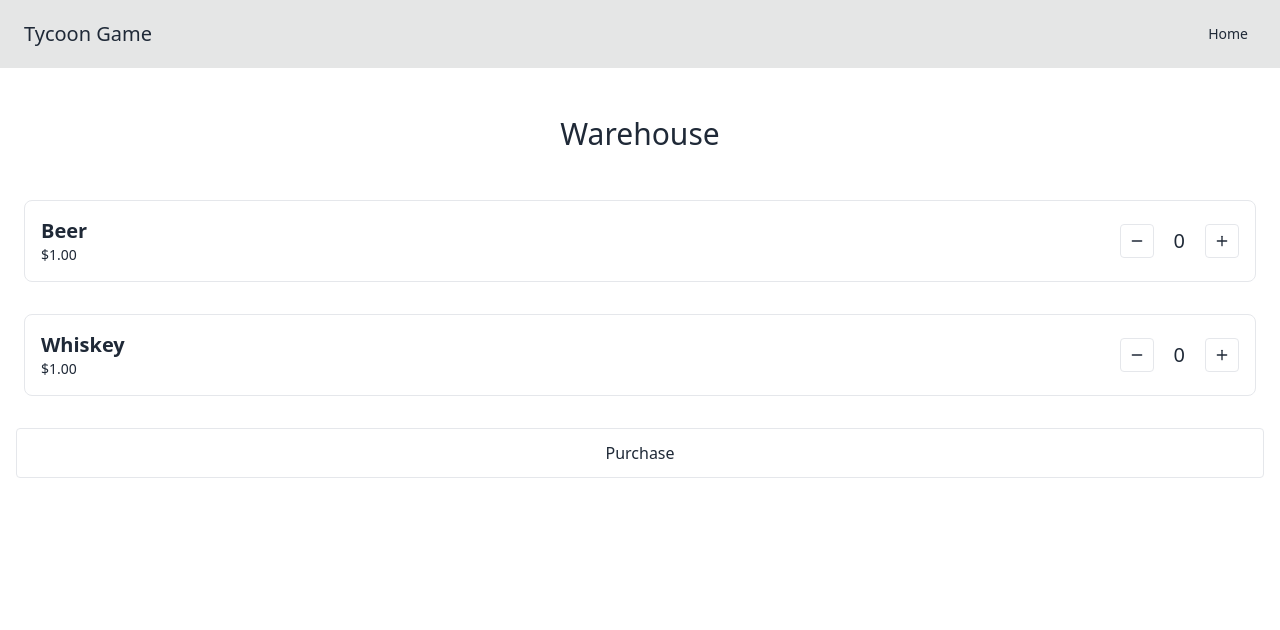
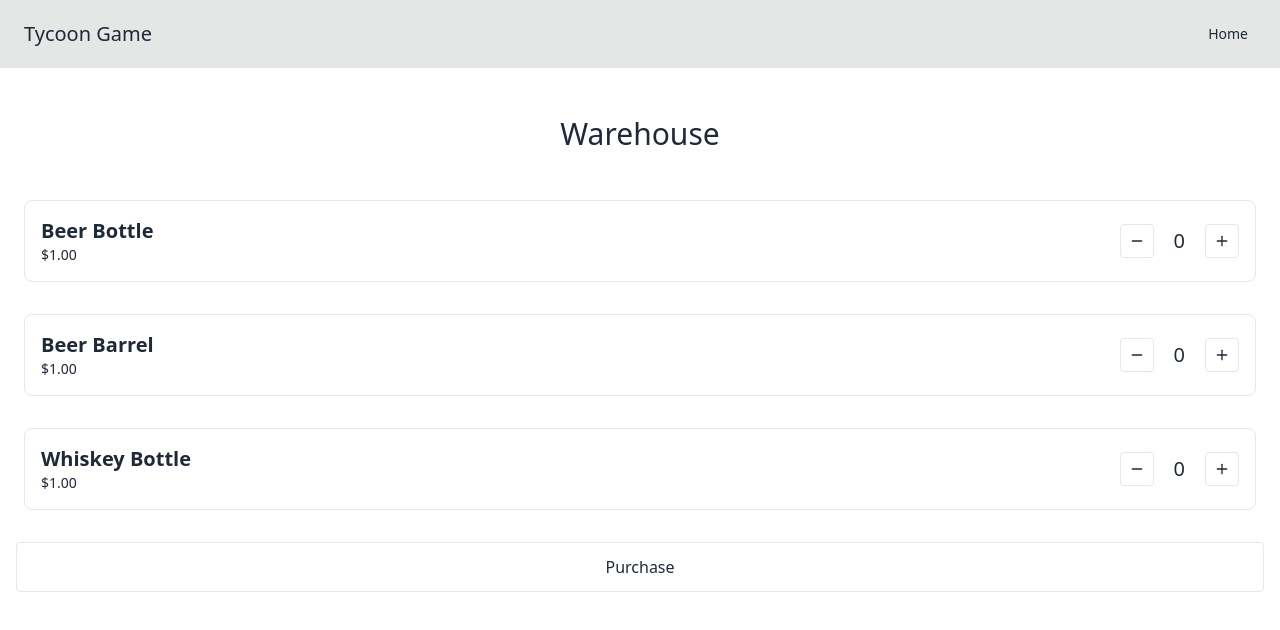
Before and after one commit to adunham95/tycoon-business, a SvelteKit app: page /warehouse in a window 1280 px wide. Shown: the top 630 px of the page. Built offline with nearby package versions, Linux system fonts and the light colour scheme.

Commit message:
Added view bussiness

```diff
--- a/src/data/products.ts
+++ b/src/data/products.ts
@@ -1,16 +1,32 @@
 export const products = [
 	{
-		id: 'beer',
-		name: 'Beer',
+		id: 'beer-bottles',
+		name: 'Beer Bottle',
 		price: 100,
 		category: 'drinks',
-		peakSeasons: ['Fall', 'Summer']
+		peakSeasons: ['Fall', 'Summer'],
+		unitType: 'bottle',
+		priceMin: 100,
+		priceMax: 10000
 	},
 	{
-		id: 'whiskey',
-		name: 'Whiskey',
+		id: 'beer-barrel',
+		name: 'Beer Barrel',
 		price: 100,
 		category: 'drinks',
-		peakSeasons: ['Fall', 'Summer']
+		peakSeasons: ['Fall', 'Summer'],
+		unitType: 'liquid',
+		priceMin: 100,
+		priceMax: 10000
+	},
+	{
+		id: 'whiskey-bottle',
+		name: 'Whiskey Bottle',
+		price: 100,
+		category: 'drinks',
+		peakSeasons: ['Fall', 'Summer'],
+		unitType: 'bottle',
+		priceMin: 100,
+		priceMax: 10000
 	}
 ];
--- /dev/null
+++ b/src/data/supplies.ts
@@ -0,0 +1,7 @@
+export const supplies = [
+	{
+		name: 'bar',
+		storesType: 'liquid',
+		storesUnits: 100
+	}
+];
--- a/src/lib/database.ts
+++ b/src/lib/database.ts
@@ -23,7 +23,12 @@ export function initializeDatabase() {
 	});
 }
 
-export async function createBusiness(business: unknown) {
+export async function createBusiness(business: Business) {
 	const db1 = await openDB(gamePlayDB.name, 1);
 	db1.add(gamePlayDB.tables.business.name, business);
 }
+
+export async function getBusiness() {
+	const db1 = await openDB(gamePlayDB.name, 1);
+	return db1.getAll(gamePlayDB.tables.business.name);
+}
--- /dev/null
+++ b/src/models/business.d.ts
@@ -0,0 +1,5 @@
+type Business = {
+	id: number;
+	businessName: string;
+	color: string;
+};
--- a/src/routes/+page.svelte
+++ b/src/routes/+page.svelte
@@ -1,12 +1,28 @@
-<script>
+<script lang="ts">
+	import { getBusiness, initializeDatabase } from '$lib/database';
 	import AppIcon from '../components/AppIcon.svelte';
 	import AppWidget from '../components/AppWidget.svelte';
+
+	initializeDatabase();
+	let businesses: Business[] = [];
+
+	async function getBusinesses() {
+		businesses = await getBusiness();
+	}
+	getBusinesses();
+	$: console.log(businesses);
 </script>
 
 <main
 	class="grid flex-1 gap-4 overflow-auto px-4 py-6"
 	style=" grid-template-columns: repeat(auto-fit, minmax(min(75px, 200px), 1fr)); grid-auto-rows: 1fr;"
 >
+	<AppWidget width={4} height={1} name="Bank">
+		<div>
+			<h1 class=" text-2xl text-white">$1</h1>
+			<button>Visit Bank</button>
+		</div>
+	</AppWidget>
 	<AppWidget width={3} height={2} name="Details" />
 	<AppWidget
 		width={1}
@@ -20,4 +36,7 @@
 	<AppIcon link="/warehouse" name="Warehouse" />
 	<AppIcon link="/new-business" name="Create" />
 	<AppIcon link="/supply-depot" name="Supply Depot" />
+	{#each businesses as business}
+		<AppIcon link="/supply-depot" name={business.businessName} />
+	{/each}
 </main>
--- a/src/routes/new-business/+page.svelte
+++ b/src/routes/new-business/+page.svelte
@@ -17,7 +17,7 @@
 		let jsonObject = JSON.stringify(formObject);
 
 		console.log(jsonObject);
-		await createBusiness(jsonObject);
+		await createBusiness(formObject as Business);
 	}
 </script>
 
```
